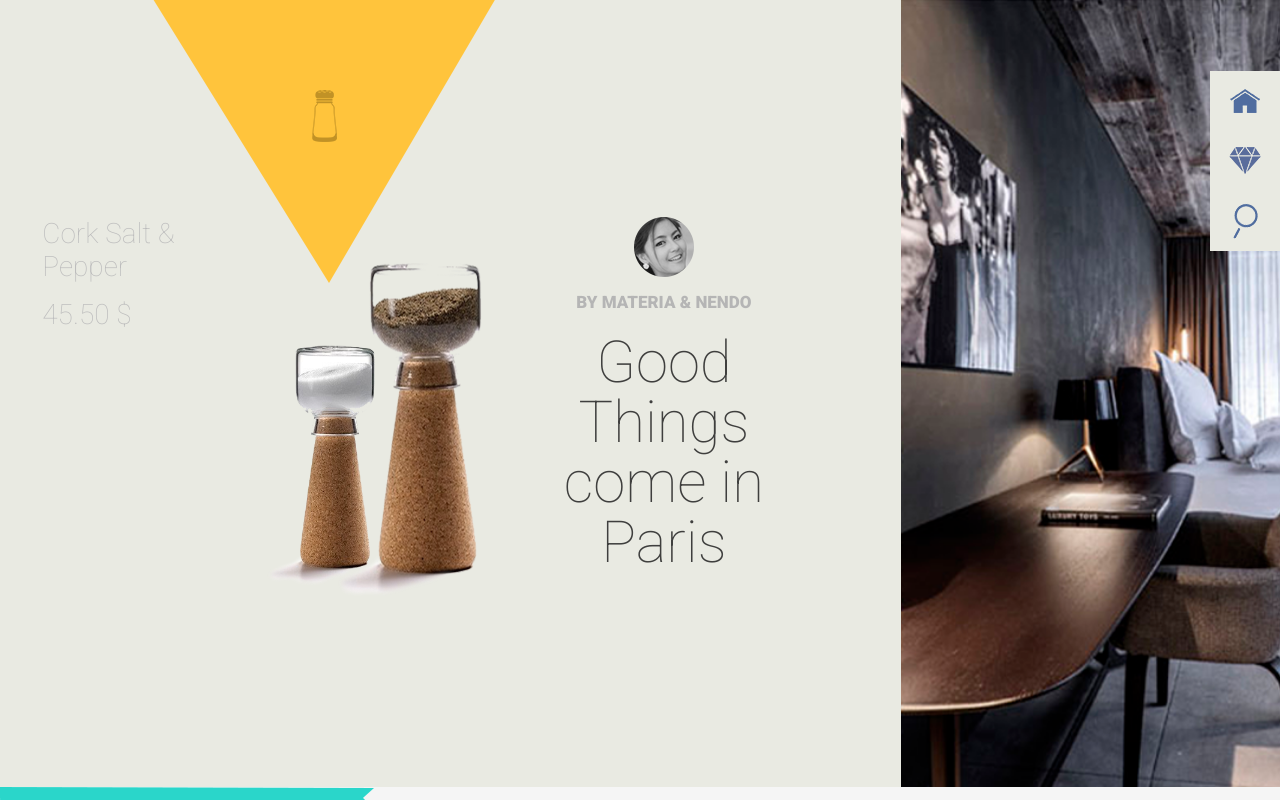
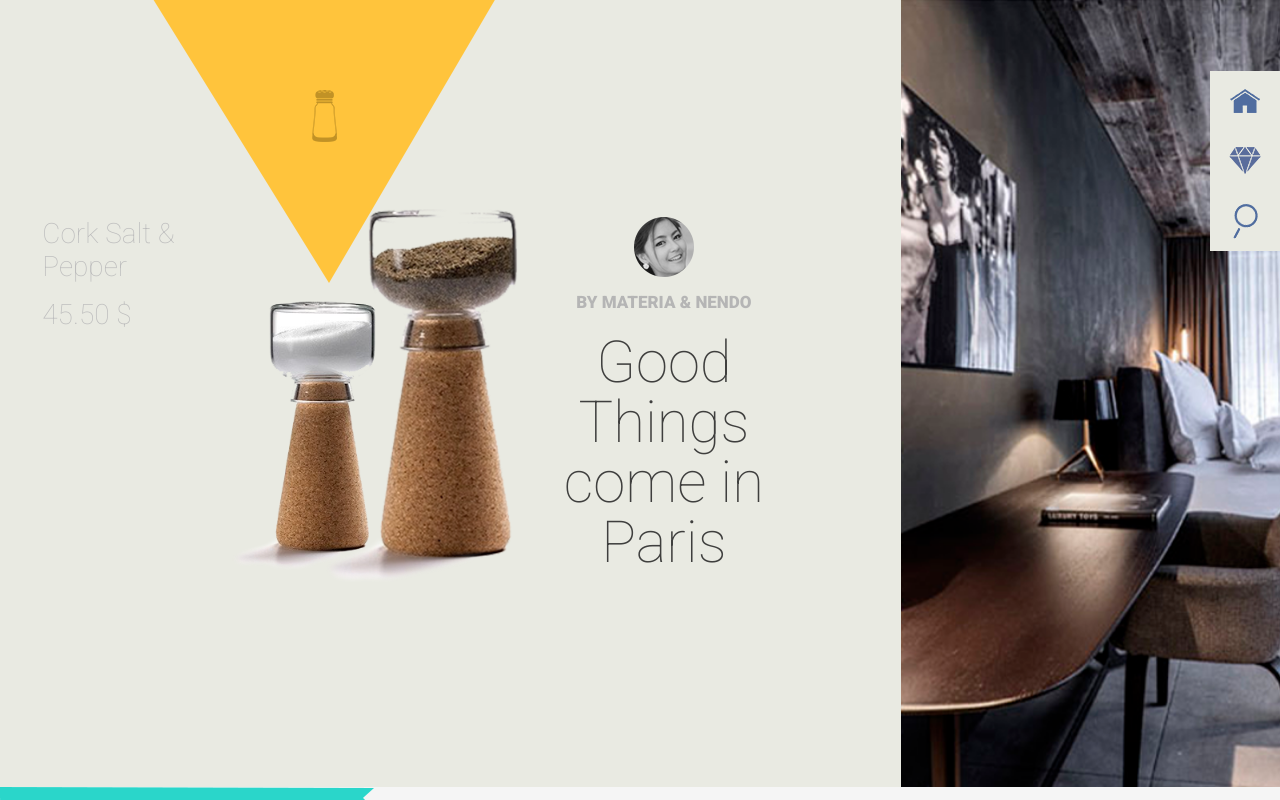
Before and after one commit to Tatjana14/warehouse, a React (Create React App) app: page / in a window 1280 px wide. Shown: the top 800 px of the page. Built offline with nearby package versions, Linux system fonts and the light colour scheme.

Commit message:
change adaptive

```diff
--- a/src/components/collectionName/Collection.module.scss
+++ b/src/components/collectionName/Collection.module.scss
@@ -17,3 +17,8 @@
         }
     }
 }
+@media screen and (max-width: 410px){
+    .wrapper{
+        overflow: scroll;
+    }
+}
--- a/src/components/main/Main.module.scss
+++ b/src/components/main/Main.module.scss
@@ -16,11 +16,17 @@
             z-index: 999;
             display: flex;
             justify-content: space-between;
+            align-items: start;
             padding-left: calc(10px + (50 - 10) * ((100vw - 360px) / (1500 - 360)));
             padding-right: calc(10px + (155 - 10) * ((100vw - 360px) / (1500 - 360)));
+            transition: all 0.5s ease;
+            -webkit-transition: all 0.5s ease;
+            -moz-transition: all 0.5s ease;
+            -ms-transition: all 0.5s ease;
+            -o-transition: all 0.5s ease;
             .sloganHeader{
-                padding-top: 217px;
-                padding-bottom: 215px;
+            padding-top: 217px;
+            padding-bottom: 215px;
             }
             .imgHeader {
                 z-index: 1;
@@ -165,16 +171,16 @@
 }
 }
 
-@media (min-width: 1181px) and (max-width: 1350px){
+@media (min-width: 1181px) and (max-width: 1500px){
     .mainWrapper{
         .headerContainer{
             .imgHeader{
-                transform: scale(0.6);
-                -webkit-transform: scale(0.6);
-                -moz-transform: scale(0.6);
-                -ms-transform: scale(0.6);
-                -o-transform: scale(0.6);
-            }
+                transform: scale(0.8);
+                -webkit-transform: scale(0.8);
+                -moz-transform: scale(0.8);
+                -ms-transform: scale(0.8);
+                -o-transform: scale(0.8);
+}
         }
         .potsWrapper {
             background-position: 30% bottom;
@@ -216,6 +222,14 @@
         }
         .grindlerWrapper{
             grid-area: 7/1/8/2;
+        }
+        .roomsWrapper{
+            overflow: scroll;
+            .sofaImg{
+            width: auto;
+            height: auto;
+
+            }
         }
         .authenticsWrapper{
             grid-area: 8/1/9/2;
--- a/src/components/slogan/Slogan.module.scss
+++ b/src/components/slogan/Slogan.module.scss
@@ -27,7 +27,6 @@
         }
     }
 }
-
 @media screen and (max-width: 780px){
     .wrapper{
         .iconWrapper{
```
